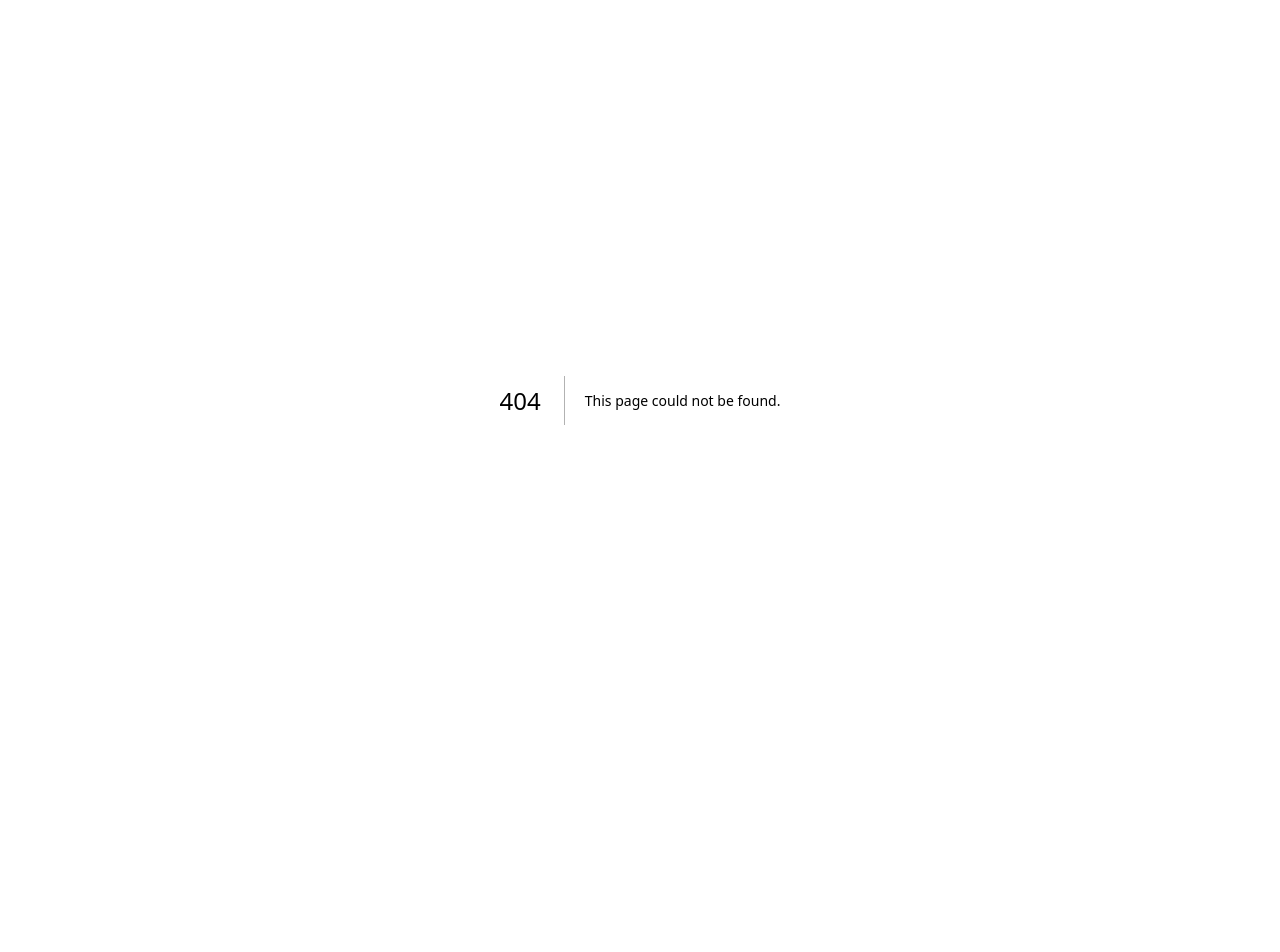
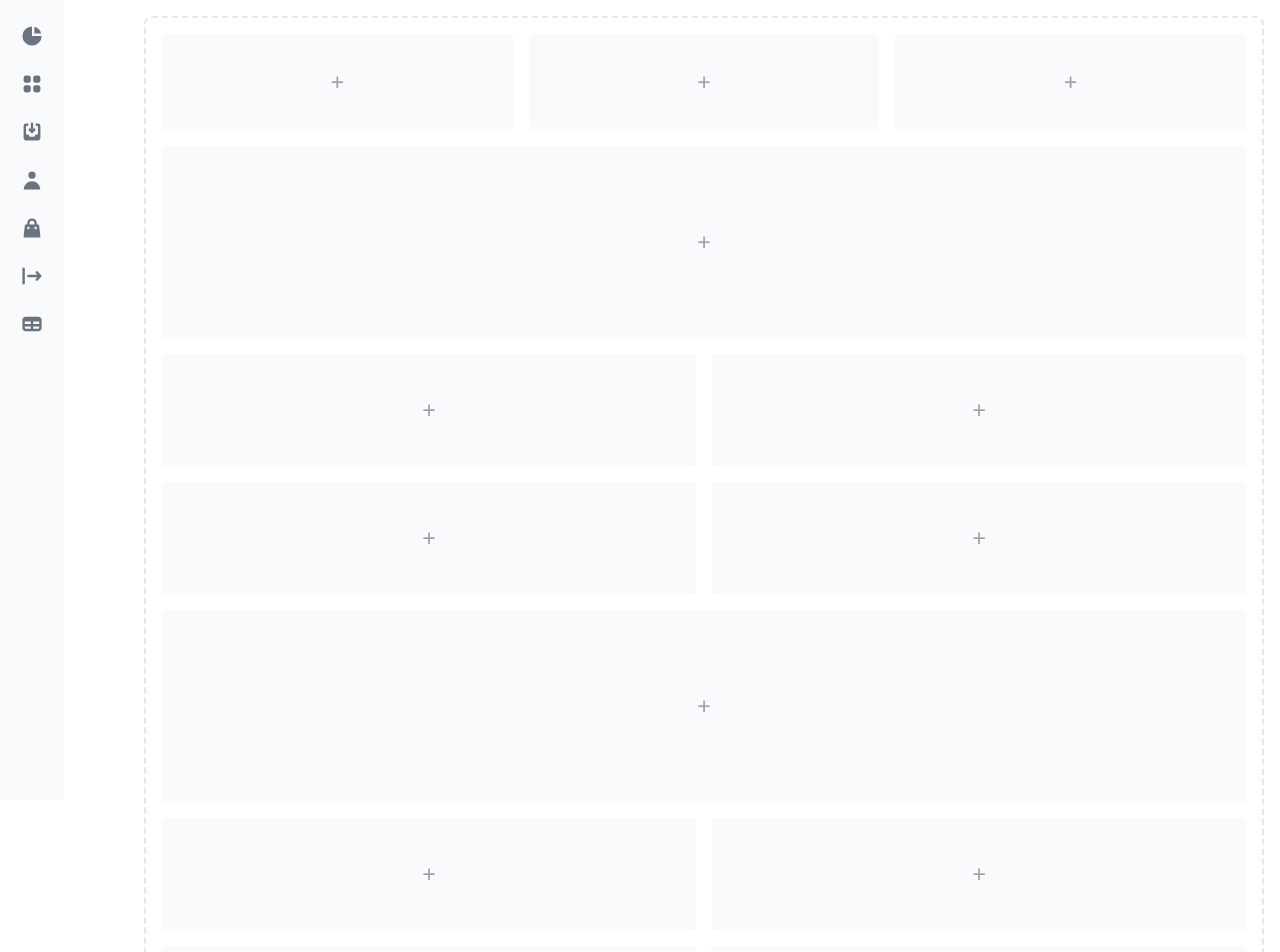
Before and after one commit to zhaardhia/monda-frontend, a Next.js app: page /shop/testingpages in a window 1280 px wide. Before the commit this address had no page. Shown: the top 952 px of the page. Before the commit the page ends 800 px from the top, so only its background shows below. Built offline with nearby package versions, Linux system fonts and the light colour scheme.

Commit message:
sidebar on shop page

```diff
--- /dev/null
+++ b/src/components/LayoutShop.jsx
@@ -0,0 +1,63 @@
+import React from 'react'
+
+const LayoutShop = ({ children }) => {
+  return (
+    <>
+      <button data-drawer-target="default-sidebar" data-drawer-toggle="default-sidebar" aria-controls="default-sidebar" type="button" class="inline-flex items-center p-2 mt-2 ml-3 text-sm text-gray-500 rounded-lg sm:hidden hover:bg-gray-100 focus:outline-none focus:ring-2 focus:ring-gray-200 dark:text-gray-400 dark:hover:bg-gray-700 dark:focus:ring-gray-600">
+        <span class="sr-only">Open sidebar</span>
+        <svg class="w-6 h-6" aria-hidden="true" fill="currentColor" viewBox="0 0 20 20" xmlns="http://www.w3.org/2000/svg">
+            <path clip-rule="evenodd" fill-rule="evenodd" d="M2 4.75A.75.75 0 012.75 4h14.5a.75.75 0 010 1.5H2.75A.75.75 0 012 4.75zm0 10.5a.75.75 0 01.75-.75h7.5a.75.75 0 010 1.5h-7.5a.75.75 0 01-.75-.75zM2 10a.75.75 0 01.75-.75h14.5a.75.75 0 010 1.5H2.75A.75.75 0 012 10z"></path>
+        </svg>
+      </button>
+
+      <aside id="default-sidebar" class="fixed top-0 left-0 z-40 w-[4rem] h-screen transition-transform -translate-x-full sm:translate-x-0" aria-label="Sidebar">
+        <div class="h-full px-3 py-4 overflow-y-auto bg-gray-50 dark:bg-gray-800">
+          <ul class="space-y-2 font-medium">
+            <li>
+              <a href="#" class="flex items-center p-2 text-gray-900 rounded-lg dark:text-white hover:bg-gray-100 dark:hover:bg-gray-700">
+                <svg aria-hidden="true" class="w-6 h-6 text-gray-500 transition duration-75 dark:text-gray-400 group-hover:text-gray-900 dark:group-hover:text-white" fill="currentColor" viewBox="0 0 20 20" xmlns="http://www.w3.org/2000/svg"><path d="M2 10a8 8 0 018-8v8h8a8 8 0 11-16 0z"></path><path d="M12 2.252A8.014 8.014 0 0117.748 8H12V2.252z"></path></svg>
+              </a>
+            </li>
+            <li>
+              <a href="#" class="flex items-center p-2 text-gray-900 rounded-lg dark:text-white hover:bg-gray-100 dark:hover:bg-gray-700">
+                <svg aria-hidden="true" class="flex-shrink-0 w-6 h-6 text-gray-500 transition duration-75 dark:text-gray-400 group-hover:text-gray-900 dark:group-hover:text-white" fill="currentColor" viewBox="0 0 20 20" xmlns="http://www.w3.org/2000/svg"><path d="M5 3a2 2 0 00-2 2v2a2 2 0 002 2h2a2 2 0 002-2V5a2 2 0 00-2-2H5zM5 11a2 2 0 00-2 2v2a2 2 0 002 2h2a2 2 0 002-2v-2a2 2 0 00-2-2H5zM11 5a2 2 0 012-2h2a2 2 0 012 2v2a2 2 0 01-2 2h-2a2 2 0 01-2-2V5zM11 13a2 2 0 012-2h2a2 2 0 012 2v2a2 2 0 01-2 2h-2a2 2 0 01-2-2v-2z"></path></svg>
+              </a>
+            </li>
+            <li>
+              <a href="#" class="flex items-center p-2 text-gray-900 rounded-lg dark:text-white hover:bg-gray-100 dark:hover:bg-gray-700">
+                <svg aria-hidden="true" class="flex-shrink-0 w-6 h-6 text-gray-500 transition duration-75 dark:text-gray-400 group-hover:text-gray-900 dark:group-hover:text-white" fill="currentColor" viewBox="0 0 20 20" xmlns="http://www.w3.org/2000/svg"><path d="M8.707 7.293a1 1 0 00-1.414 1.414l2 2a1 1 0 001.414 0l2-2a1 1 0 00-1.414-1.414L11 7.586V3a1 1 0 10-2 0v4.586l-.293-.293z"></path><path d="M3 5a2 2 0 012-2h1a1 1 0 010 2H5v7h2l1 2h4l1-2h2V5h-1a1 1 0 110-2h1a2 2 0 012 2v10a2 2 0 01-2 2H5a2 2 0 01-2-2V5z"></path></svg>
+              </a>
+            </li>
+            <li>
+              <a href="#" class="flex items-center p-2 text-gray-900 rounded-lg dark:text-white hover:bg-gray-100 dark:hover:bg-gray-700">
+                <svg aria-hidden="true" class="flex-shrink-0 w-6 h-6 text-gray-500 transition duration-75 dark:text-gray-400 group-hover:text-gray-900 dark:group-hover:text-white" fill="currentColor" viewBox="0 0 20 20" xmlns="http://www.w3.org/2000/svg"><path fill-rule="evenodd" d="M10 9a3 3 0 100-6 3 3 0 000 6zm-7 9a7 7 0 1114 0H3z" clip-rule="evenodd"></path></svg>
+              </a>
+            </li>
+            <li>
+              <a href="#" class="flex items-center p-2 text-gray-900 rounded-lg dark:text-white hover:bg-gray-100 dark:hover:bg-gray-700">
+                <svg aria-hidden="true" class="flex-shrink-0 w-6 h-6 text-gray-500 transition duration-75 dark:text-gray-400 group-hover:text-gray-900 dark:group-hover:text-white" fill="currentColor" viewBox="0 0 20 20" xmlns="http://www.w3.org/2000/svg"><path fill-rule="evenodd" d="M10 2a4 4 0 00-4 4v1H5a1 1 0 00-.994.89l-1 9A1 1 0 004 18h12a1 1 0 00.994-1.11l-1-9A1 1 0 0015 7h-1V6a4 4 0 00-4-4zm2 5V6a2 2 0 10-4 0v1h4zm-6 3a1 1 0 112 0 1 1 0 01-2 0zm7-1a1 1 0 100 2 1 1 0 000-2z" clip-rule="evenodd"></path></svg>
+              </a>
+            </li>
+            <li>
+              <a href="#" class="flex items-center p-2 text-gray-900 rounded-lg dark:text-white hover:bg-gray-100 dark:hover:bg-gray-700">
+                <svg aria-hidden="true" class="flex-shrink-0 w-6 h-6 text-gray-500 transition duration-75 dark:text-gray-400 group-hover:text-gray-900 dark:group-hover:text-white" fill="currentColor" viewBox="0 0 20 20" xmlns="http://www.w3.org/2000/svg"><path fill-rule="evenodd" d="M3 3a1 1 0 00-1 1v12a1 1 0 102 0V4a1 1 0 00-1-1zm10.293 9.293a1 1 0 001.414 1.414l3-3a1 1 0 000-1.414l-3-3a1 1 0 10-1.414 1.414L14.586 9H7a1 1 0 100 2h7.586l-1.293 1.293z" clip-rule="evenodd"></path></svg>
+              </a>
+            </li>
+            <li>
+              <a href="#" class="flex items-center p-2 text-gray-900 rounded-lg dark:text-white hover:bg-gray-100 dark:hover:bg-gray-700">
+                <svg aria-hidden="true" class="flex-shrink-0 w-6 h-6 text-gray-500 transition duration-75 dark:text-gray-400 group-hover:text-gray-900 dark:group-hover:text-white" fill="currentColor" viewBox="0 0 20 20" xmlns="http://www.w3.org/2000/svg"><path fill-rule="evenodd" d="M5 4a3 3 0 00-3 3v6a3 3 0 003 3h10a3 3 0 003-3V7a3 3 0 00-3-3H5zm-1 9v-1h5v2H5a1 1 0 01-1-1zm7 1h4a1 1 0 001-1v-1h-5v2zm0-4h5V8h-5v2zM9 8H4v2h5V8z" clip-rule="evenodd"></path></svg>
+              </a>
+            </li>
+          </ul>
+        </div>
+      </aside>
+
+      <div class="p-4 sm:ml-32">
+        {children}
+      </div>
+
+    </>
+  )
+}
+
+export default LayoutShop
--- /dev/null
+++ b/src/pages/shop/testingpages/index.js
@@ -0,0 +1,58 @@
+import React from 'react'
+import LayoutShop from '@/components/LayoutShop';
+
+const TestingPages = () => {
+  return (
+    <LayoutShop>
+      <div class="p-4 border-2 border-gray-200 border-dashed rounded-lg dark:border-gray-700">
+        <div class="grid grid-cols-3 gap-4 mb-4">
+          <div class="flex items-center justify-center h-24 rounded bg-gray-50 dark:bg-gray-800">
+            <p class="text-2xl text-gray-400 dark:text-gray-500">+</p>
+          </div>
+          <div class="flex items-center justify-center h-24 rounded bg-gray-50 dark:bg-gray-800">
+            <p class="text-2xl text-gray-400 dark:text-gray-500">+</p>
+          </div>
+          <div class="flex items-center justify-center h-24 rounded bg-gray-50 dark:bg-gray-800">
+            <p class="text-2xl text-gray-400 dark:text-gray-500">+</p>
+          </div>
+        </div>
+        <div class="flex items-center justify-center h-48 mb-4 rounded bg-gray-50 dark:bg-gray-800">
+          <p class="text-2xl text-gray-400 dark:text-gray-500">+</p>
+        </div>
+        <div class="grid grid-cols-2 gap-4 mb-4">
+          <div class="flex items-center justify-center rounded bg-gray-50 h-28 dark:bg-gray-800">
+            <p class="text-2xl text-gray-400 dark:text-gray-500">+</p>
+          </div>
+          <div class="flex items-center justify-center rounded bg-gray-50 h-28 dark:bg-gray-800">
+            <p class="text-2xl text-gray-400 dark:text-gray-500">+</p>
+          </div>
+          <div class="flex items-center justify-center rounded bg-gray-50 h-28 dark:bg-gray-800">
+            <p class="text-2xl text-gray-400 dark:text-gray-500">+</p>
+          </div>
+          <div class="flex items-center justify-center rounded bg-gray-50 h-28 dark:bg-gray-800">
+            <p class="text-2xl text-gray-400 dark:text-gray-500">+</p>
+          </div>
+        </div>
+        <div class="flex items-center justify-center h-48 mb-4 rounded bg-gray-50 dark:bg-gray-800">
+          <p class="text-2xl text-gray-400 dark:text-gray-500">+</p>
+        </div>
+        <div class="grid grid-cols-2 gap-4">
+          <div class="flex items-center justify-center rounded bg-gray-50 h-28 dark:bg-gray-800">
+            <p class="text-2xl text-gray-400 dark:text-gray-500">+</p>
+          </div>
+          <div class="flex items-center justify-center rounded bg-gray-50 h-28 dark:bg-gray-800">
+            <p class="text-2xl text-gray-400 dark:text-gray-500">+</p>
+          </div>
+          <div class="flex items-center justify-center rounded bg-gray-50 h-28 dark:bg-gray-800">
+            <p class="text-2xl text-gray-400 dark:text-gray-500">+</p>
+          </div>
+          <div class="flex items-center justify-center rounded bg-gray-50 h-28 dark:bg-gray-800">
+            <p class="text-2xl text-gray-400 dark:text-gray-500">+</p>
+          </div>
+        </div>
+      </div>
+    </LayoutShop>
+  )
+}
+
+export default TestingPages
```
